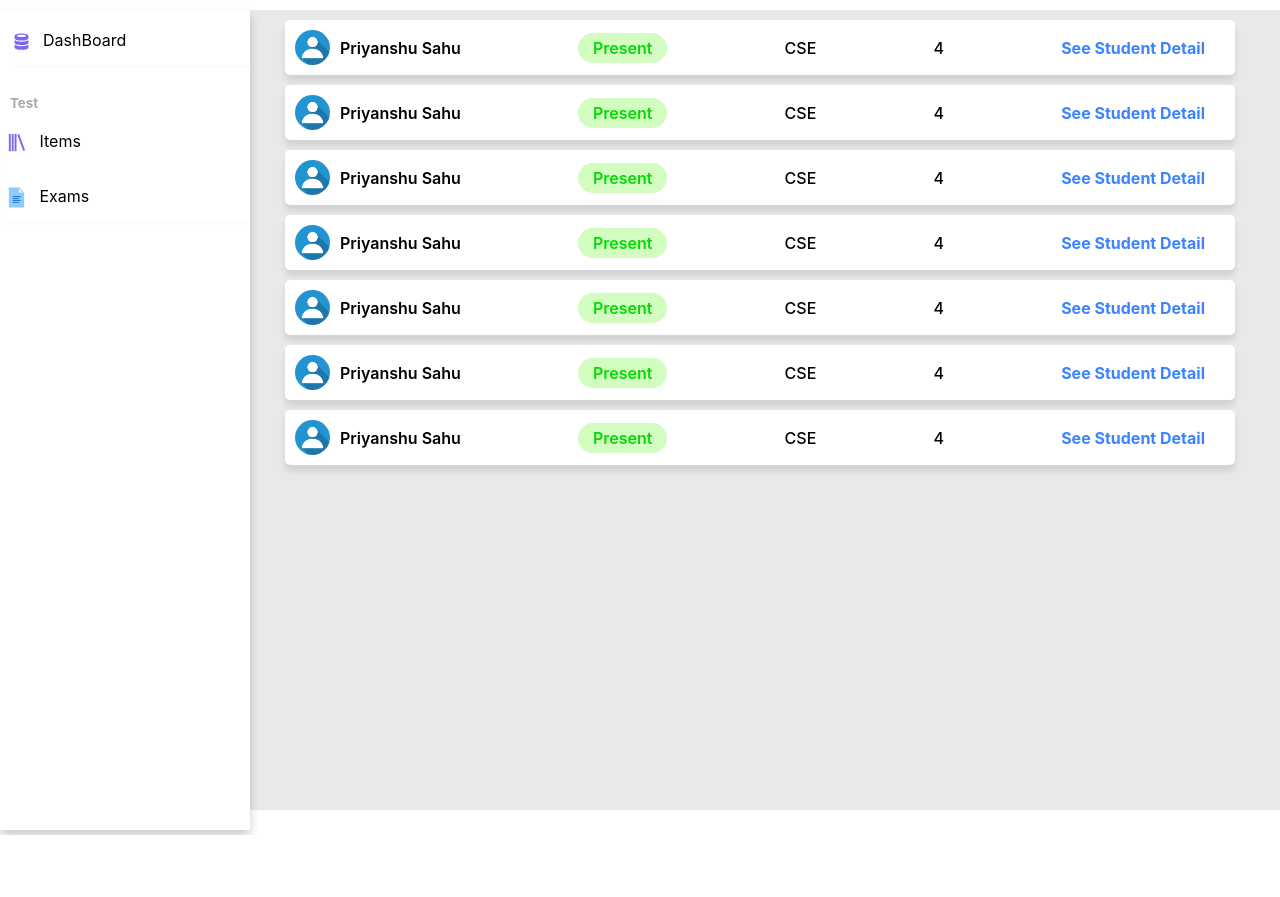
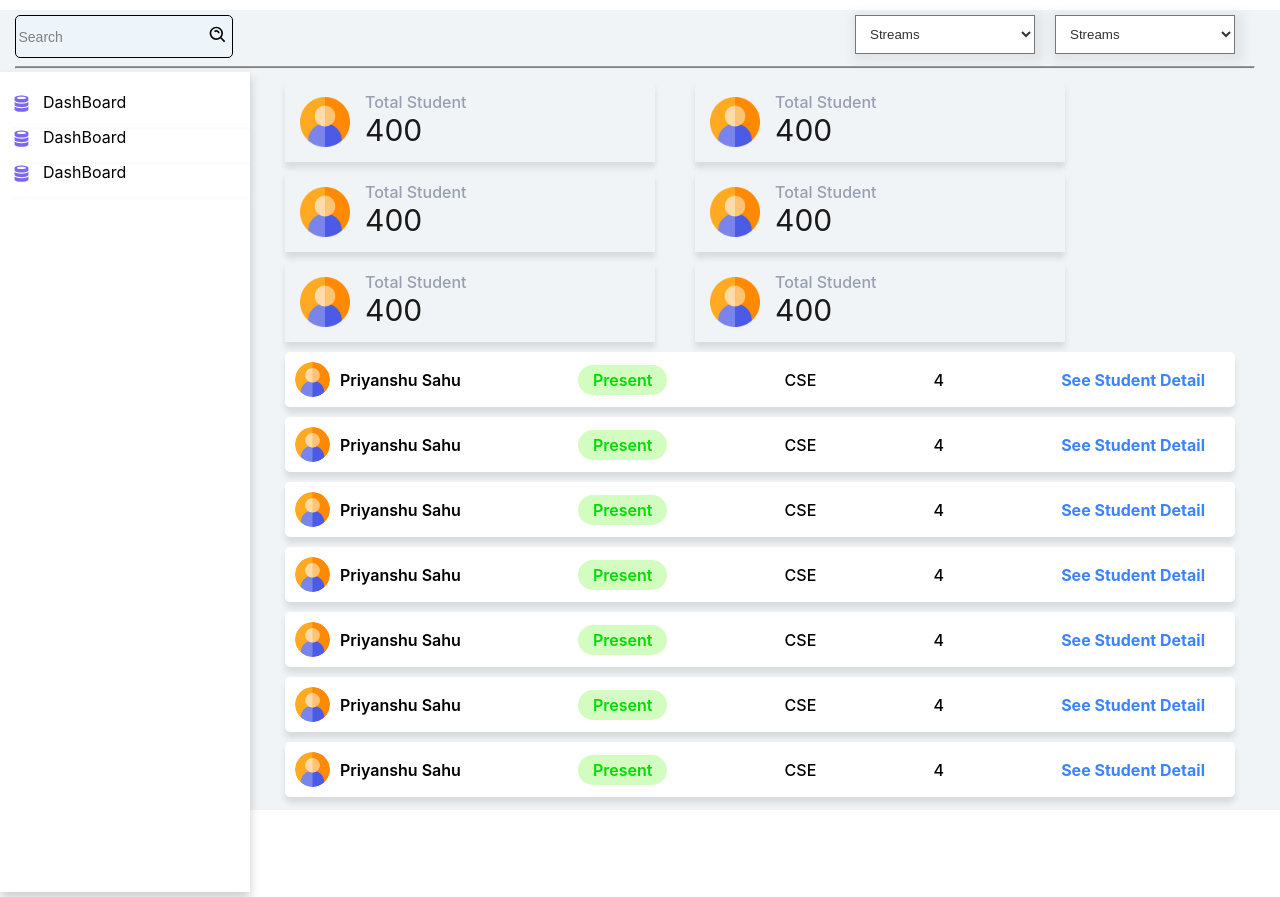
Before and after one commit to PriyanshuSahu2002/attendance_react_app, a React (Create React App) app: page /attendance in a window 1280 px wide. Before the commit the page ends 835 px from the top, so only its background shows below. Built offline with nearby package versions, Linux system fonts and the light colour scheme.

Commit message:
Added AttendanceDetailsCard

```diff
--- a/public/index.html
+++ b/public/index.html
@@ -27,9 +27,9 @@
     <title>Attendance App</title>
   </head>
 
-  <body>
+  <body style="overflow-y: hidden;">
     <noscript>You need to enable JavaScript to run this app.</noscript>
-    <div id="root" style="height: 100%; overflow-y: hidden; overflow-x: hidden;"></div>
+    <div id="root"></div>
     <!--
       This HTML file is a template.
       If you open it directly in the browser, you will see an empty page.
--- a/src/App.jsx
+++ b/src/App.jsx
@@ -5,7 +5,7 @@ import Home from './Pages/Home';
 
 function App() {
   return (
-    <div style={{backgroundColor:"rgb(231,233,235)",height:"100vh"}}>
+    <div style={{backgroundColor:"#F0F4F7",height:"100vh"}}>
       <Home />
     </div>
   );
--- /dev/null
+++ b/src/Components/AttendanceDetailsCard.jsx
@@ -0,0 +1,26 @@
+
+import React from 'react'
+import styled from 'styled-components'
+import AttendanceDetailsCardItems from './AttendanceDetailsCardItems'
+
+const Container = styled.div`
+    display: flex;
+    justify-content: flex-start;
+  flex-wrap: wrap;
+`
+
+const AttendanceDetailsCard = () => {
+  return (
+    <Container>
+      <AttendanceDetailsCardItems/>
+      <AttendanceDetailsCardItems/>
+      <AttendanceDetailsCardItems/>
+      <AttendanceDetailsCardItems/>
+      <AttendanceDetailsCardItems/>
+      <AttendanceDetailsCardItems/>
+
+    </Container>
+  )
+}
+
+export default AttendanceDetailsCard
--- /dev/null
+++ b/src/Components/AttendanceDetailsCardItems.jsx
@@ -0,0 +1,47 @@
+import React from 'react'
+import styled from 'styled-components'
+import icon from '../Image/user.png'
+
+const Container = styled.div`
+    display: flex;
+
+    width: 350px;
+    padding: 10px;
+    margin:5px 20px;
+    box-shadow: 0px 6px 6px rgba(0, 0, 0, 0.1);
+`
+const Icon = styled.img`
+width: 50px;
+height: 50px;
+padding: 5px;
+`
+const Wrapper = styled.div`
+display: flex;
+flex-direction: column;
+`
+
+const Title = styled.span`
+margin-left: 10px;
+font-weight: 500;
+color: rgb(152,159,176);
+`
+
+
+const Value = styled.span`
+margin-left: 10px;
+font-size: 30px;
+color: #1a1a1b;
+`
+const AttendanceDetailsCardItems = () => {
+  return (
+    <Container>
+      <Icon src={icon}/>
+    <Wrapper>
+    <Title>Total Student</Title>
+      <Value>400</Value>
+    </Wrapper>
+    </Container>
+  )
+}
+
+export default AttendanceDetailsCardItems
--- a/src/Components/Sheet.jsx
+++ b/src/Components/Sheet.jsx
@@ -1,7 +1,7 @@
 import React from 'react'
 import styled from 'styled-components'
 import Img from '../Image/img.jpg'
-
+import user from '../Image/user.png'
 
 const Container = styled.div`
     background-color: white;
@@ -67,7 +67,7 @@ const Sheet = () => {
     return (
         <Container>
             <Pack>
-            <CoverImg src={Img} alt="Article Cover" />
+            <CoverImg src={user} alt="Article Cover" />
             <Name>Priyanshu Sahu</Name></Pack>
             <Attendance><AttendanceText>Present</AttendanceText></Attendance>
             <Stream>CSE</Stream>
--- a/src/Components/SideBarItems.jsx
+++ b/src/Components/SideBarItems.jsx
@@ -5,6 +5,7 @@ import {BiLibrary} from 'react-icons/bi'
 import {FcDocument} from 'react-icons/fc'
 
 const Container = styled.div`
+
 `
 const Box1 = styled.div`
 display:flex;
@@ -12,6 +13,7 @@ justify-content: left;
 margin-left: 10px;
 box-shadow: 0px 3px 3px rgba(0, 0, 0, 2%);
 height: 35px;
+
 `
 const Icon = styled.i`
 `
@@ -39,13 +41,6 @@ const SideBarItems = () => {
         <Icon><DiDatabase style={{color: 'mediumslateblue', fontSize: '23px'}} /></Icon>
         <Label> DashBoard</Label>
       </Box1>
-      <H5>Test</H5>
-      <Box2>
-        <Icon><BiLibrary style={{color: 'mediumslateblue', fontSize: '23px'}} /></Icon>
-        <Label> Items</Label>
-        <Icon><FcDocument style={{fontSize: '23px'}} /></Icon>
-        <Label> Exams</Label>
-        </Box2>
     </Container>
   )
 }
--- a/src/Components/Sidebar.jsx
+++ b/src/Components/Sidebar.jsx
@@ -21,6 +21,8 @@ const Sidebar = () => {
   return (
     <Container sizeY = {window.innerHeight}>
         <SideBarItems/>
+        <SideBarItems/>
+        <SideBarItems/>
     </Container>
   )
 }
--- a/src/Pages/Attendence.jsx
+++ b/src/Pages/Attendence.jsx
@@ -1,5 +1,6 @@
 import React from 'react'
 import styled from 'styled-components'
+import AttendanceDetailsCard from '../Components/AttendanceDetailsCard'
 import Sheet from '../Components/Sheet'
 
 
@@ -11,6 +12,7 @@ flex-direction: column;
 const Attendence = () => {
     return (
         <Container>
+            <AttendanceDetailsCard/>
             <Sheet />
             <Sheet />
             <Sheet />
--- a/src/Pages/Home.jsx
+++ b/src/Pages/Home.jsx
@@ -1,6 +1,6 @@
 import React from 'react'
 // import Card from '../Components/Card'
-// import Navbar from '../Components/Navbar'
+ import Navbar from '../Components/Navbar'
 import styled from 'styled-components'
 import Sidebar from '../Components/Sidebar';
 // import Cards from '../Components/Cards'
@@ -19,6 +19,7 @@ const Home = () => {
         <Container>
             {/* <Navbar />
             <Cards />    */}
+            <Navbar/>
             <Sidebar/>
             <Attendence/>
         </Container>
```
Also changed, not shown: src/Image/user.png (added).
